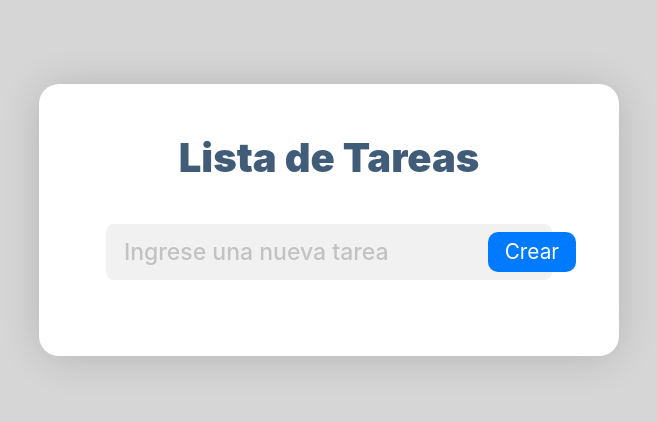
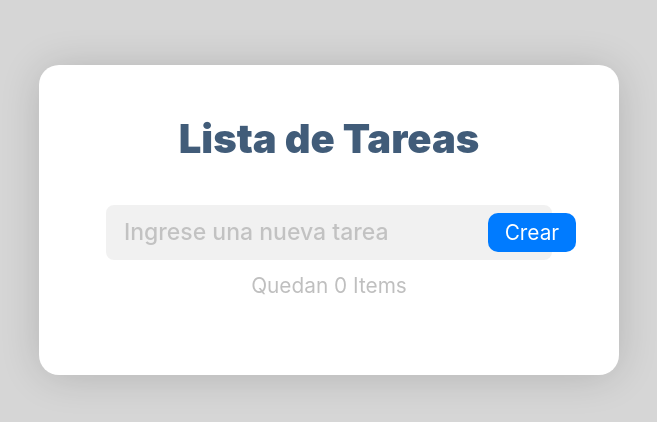
Before and after one commit to mauro-au/ToDoList, a Vue app: page / in a window 1280 px wide. Shown: the part 180-602 px from the top of the page, without its empty margins (311-968 px from the left). Built offline with nearby package versions, Linux system fonts and the light colour scheme; the HTML template or start-up script is replaced by a standard one.

Commit message:
Se agrega contador de elementos activos en la lista

```diff
--- a/src/App.vue
+++ b/src/App.vue
@@ -11,6 +11,7 @@
           <button class="btn btn-primary" @click.prevent="saveToDo">Crear</button>
         </form>
         <section class="todolist__card">
+          <p class="todolist__counter">Quedan {{ itemCounter.length }} Items</p>
           <ul class="my-4">
             <li v-for="(toDo, index) in toDoList" :key="index">
               <div class="card" :class="{ card__taskdone: toDo.done }">
@@ -30,6 +31,7 @@
     </div>
   </div>
 </template>
+
 <script>
 export default {
   name: 'App',
@@ -60,11 +62,15 @@ export default {
       this.toDoList = [];
     }
   },
+  computed: {
+    itemCounter: function () {
+      return this.toDoList.filter(checkbox => checkbox.done == false);
+    }
+  },
 }
 </script>
 
 <style land>
-
 @keyframes opacity{
   0% {
     opacity:0;
```
